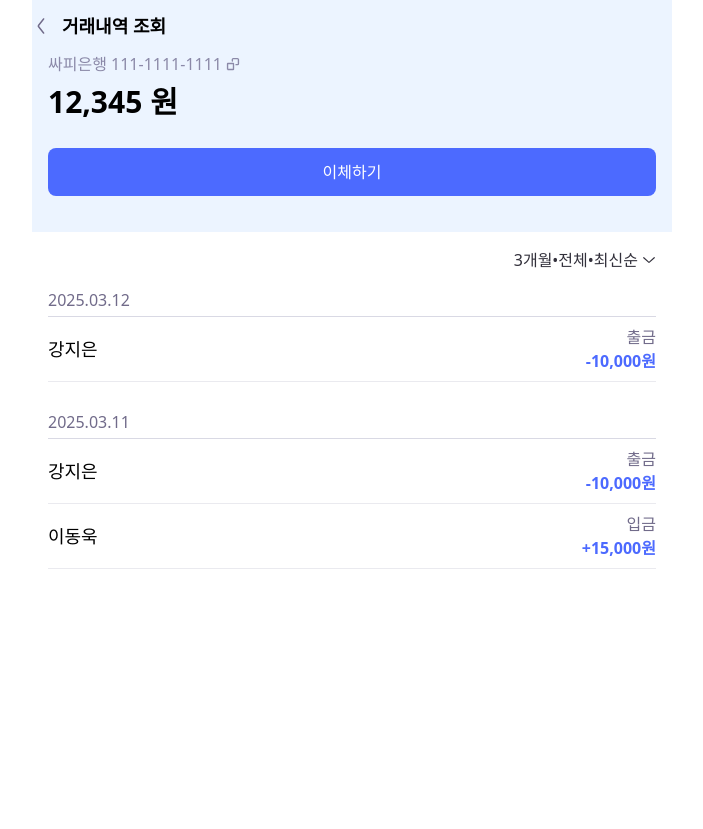
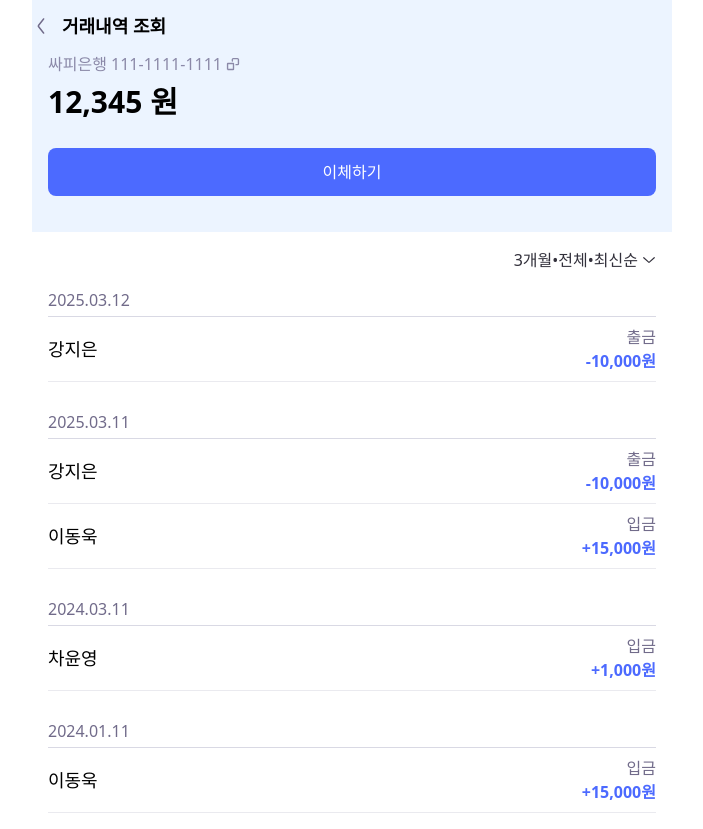
Before and after one commit to FormMate205/FormMate, a React (Vite) app in the folder Frontend/: page /transaction in a window 1280 px wide. Shown: the whole page, without its empty margins (288-991 px from the left). Before the commit the page ends 800 px from the top, so only its background shows below. Built offline with nearby package versions, Linux system fonts and the light colour scheme; a web font is replaced by a local one.

Commit message:
publish: 거래내역 바텀 모달 퍼블리싱

```diff
--- a/Frontend/src/pages/transaction/Transaction.tsx
+++ b/Frontend/src/pages/transaction/Transaction.tsx
@@ -1,3 +1,4 @@
+import { useState } from 'react';
 import { Header } from '@/widgets';
 import { Button } from '../../components/ui/button';
 import { Icons } from '../../shared';
@@ -24,9 +25,40 @@ const transactionsData = [
         amount: '+15,000원',
         date: '2025.03.11',
     },
+    {
+        name: '이동욱',
+        transactionType: '입금',
+        amount: '+15,000원',
+        date: '2024.01.11',
+    },
+    {
+        name: '차윤영',
+        transactionType: '입금',
+        amount: '+1,000원',
+        date: '2024.03.11',
+    },
 ];
 
 const Transaction = () => {
+    const [filters, setFilters] = useState({
+        period: '3개월',
+        type: '전체',
+        order: '최신순',
+    });
+
+    // 이후 API 통신으로 대체 예정 (테스트용)
+    const filteredTransactions = transactionsData
+        .filter((tx) => {
+            if (filters.type === '전체') return true;
+            return filters.type === '입금만'
+                ? tx.transactionType === '입금'
+                : tx.transactionType === '출금';
+        })
+        .sort((a, b) => {
+            if (filters.order === '최신순') return b.date.localeCompare(a.date);
+            return a.date.localeCompare(b.date);
+        });
+
     return (
         <>
             <section className='bg-primary-50 pb-9'>
@@ -49,10 +81,12 @@ const Transaction = () => {
                 </div>
             </section>
             <section className='flex flex-col gap-4 p-4'>
-                <FilterDrawer />
-
+                <FilterDrawer
+                    defaultValues={filters}
+                    onConfirm={(nextFilters) => setFilters(nextFilters)}
+                />
                 <div className='flex flex-col gap-6'>
-                    <TransactionList transactions={transactionsData} />
+                    <TransactionList transactions={filteredTransactions} />
                 </div>
             </section>
         </>
--- a/Frontend/src/pages/transaction/ui/FilterDrawer.tsx
+++ b/Frontend/src/pages/transaction/ui/FilterDrawer.tsx
@@ -1,4 +1,4 @@
-import { useState } from 'react';
+import { useState, useEffect } from 'react';
 import { Button } from '@/components/ui/button';
 import {
     Drawer,
@@ -10,32 +10,61 @@ import {
 import { Icons } from '@/shared';
 import FilterTab from './FilterTab';
 
-const FilterDrawer = () => {
-    const [period, setPeriod] = useState('3개월');
-    const [type, setType] = useState('전체');
-    const [order, setOrder] = useState('최신순');
+interface FilterValues {
+    period: string;
+    type: string;
+    order: string;
+}
+
+interface FilterDrawerProps {
+    defaultValues: FilterValues; // 부모 상태 (현재 필터 값)
+    onConfirm: (filters: FilterValues) => void; // 확인 버튼 누를 때 호출
+}
+
+const FilterDrawer = ({ defaultValues, onConfirm }: FilterDrawerProps) => {
+    const [open, setOpen] = useState(false);
+    // 필터 상태
+    const [period, setPeriod] = useState(defaultValues.period);
+    const [type, setType] = useState(defaultValues.type);
+    const [order, setOrder] = useState(defaultValues.order);
+
+    // Drawer가 열릴 때 defaultValues로 초기화
+    useEffect(() => {
+        if (open) {
+            setPeriod(defaultValues.period);
+            setType(defaultValues.type);
+            setOrder(defaultValues.order);
+        }
+    }, [open, defaultValues]);
+
+    const handleConfirm = () => {
+        onConfirm({ period, type, order });
+        setOpen(false);
+    };
 
     const periods = ['1개월', '3개월', '지난달'];
     const types = ['전체', '입금만', '출금만'];
     const orders = ['최신순', '과거순'];
 
     return (
-        <Drawer>
+        <Drawer open={open} onOpenChange={setOpen}>
             <DrawerTrigger className='flex w-full items-center justify-end gap-1'>
-                <span className='text-line-950'>3개월•전체•최신순</span>
+                <span className='text-line-950'>
+                    {defaultValues.period}•{defaultValues.type}•
+                    {defaultValues.order}
+                </span>
                 <Icons name='chev-down' size={14} className='fill-line-950' />
             </DrawerTrigger>
+
             <DrawerContent>
-                <DrawerTitle></DrawerTitle>
+                <DrawerTitle />
                 <div className='flex flex-col p-4 font-semibold'>
-                    {/* 조회 기간 */}
                     <FilterTab
                         label='조회 기간'
                         options={periods}
                         selected={period}
                         onChange={setPeriod}
                     />
-                    {/* 거래 유형 */}
                     <FilterTab
                         label='거래 유형'
                         options={types}
@@ -50,7 +79,7 @@ const FilterDrawer = () => {
                     />
                 </div>
                 <DrawerFooter>
-                    <Button>확인</Button>
+                    <Button onClick={handleConfirm}>확인</Button>
                 </DrawerFooter>
             </DrawerContent>
         </Drawer>
```
